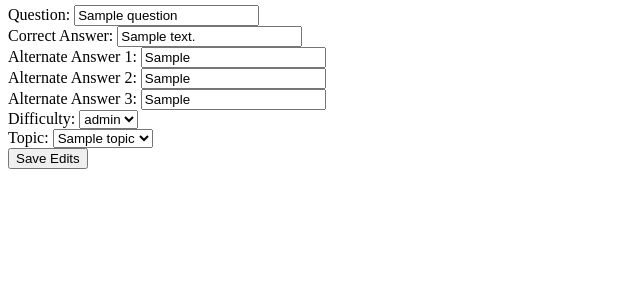
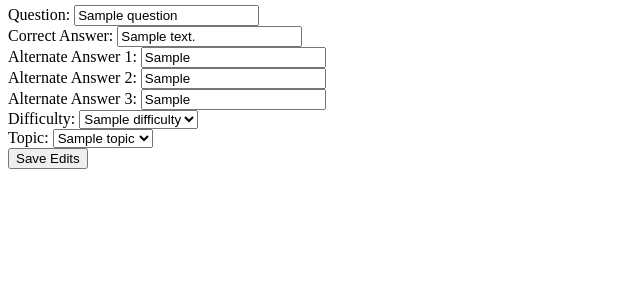
Before and after one commit to Dougmac21/QuizzR, a Flask app: page /questions/1/edit in a window 1280 px wide. Shown: the part 368-668 px from the top of the page, without its empty margins (0-640 px from the left). Run offline with Flask 2, Linux system fonts and the light colour scheme; a database or web service that is not in the repository returns one stand-in record (values such as "Sample title"); some libraries are stand-ins or nearby versions.

Commit message:
Additions and edits by Malcolm to get dropdown autoselection of current value working. Created DB links between difficulties and topics to Question via difficulty_id and topic_id

```diff
--- a/pub_quiz_app/controllers/questions_controller.py
+++ b/pub_quiz_app/controllers/questions_controller.py
@@ -57,9 +57,14 @@ def update_question(id):
     alt_ans_1 = request.form["alt_ans_1"]
     alt_ans_2 = request.form["alt_ans_2"]
     alt_ans_3 = request.form["alt_ans_3"]
-    difficulty = request.form["difficulty"]
-    topic = request.form["topic"]
-    # used = request.form["used"]
+    difficulty_id = request.form["difficulty_id"]
+    topic_id = request.form["topic_id"]
+    print("HJGAKGKGSDJHSGDJHGSDJHSGDJHSD", difficulty_id)
+    print('7364872364872364872364872', topic_id)
+
+    difficulty = difficulty_repository.select(difficulty_id)
+    topic = topic_repository.select(topic_id)
+
     question = Question(the_question, correct_answer, alt_ans_1, alt_ans_2, alt_ans_3, difficulty, topic, id)
     question_repository.update(question)
     return redirect("/questions")
--- a/pub_quiz_app/repositories/difficulty_repository.py
+++ b/pub_quiz_app/repositories/difficulty_repository.py
@@ -18,7 +18,7 @@ def select(id):
     sql = "SELECT * FROM difficulties WHERE id = %s"
     values = [id]
     result = run_sql(sql, values)[0]
-    difficulty = Difficulty(result["level"])
+    difficulty = Difficulty(result["level"], result["id"])
     return difficulty
 
 #select-all
--- a/pub_quiz_app/repositories/topic_repository.py
+++ b/pub_quiz_app/repositories/topic_repository.py
@@ -19,7 +19,7 @@ def select(id):
     sql = "SELECT * FROM topics WHERE id = %s"
     values = [id]
     result = run_sql(sql, values)[0]
-    topic = Topic(result["topic"])
+    topic = Topic(result["topic"], result["id"])
     return topic
 
 #select-all
--- a/pub_quiz_app/templates/questions/edit.html
+++ b/pub_quiz_app/templates/questions/edit.html
@@ -28,29 +28,27 @@
         <input type="text" id="alt_ans_3" name="alt_ans_3" value="{{  question.alt_ans_3  }}">
         <br>
 
-        <label for="difficulty">Difficulty:</label>
-        <select id="difficulty_id" name="difficulty">
+        <label for="difficulty_id">Difficulty:</label>
+        <select id="difficulty_id" name="difficulty_id">
+            <option value="{{ question.difficulty.id }}">{{  question.difficulty  }}</option>
             {%  for difficulty in all_difficulties  %}
-
-            <option value="{{  difficulty.id  }}">{{  difficulty.level  }}</option>
-
+            {% if question.difficulty != difficulty.level %}
+                <option value="{{  difficulty.id  }}">{{  difficulty.level  }}</option>
+            {% endif %}
             {%  endfor  %}
         </select>
         <br>
 
-        <label for="topic">Topic:</label>
-        <select id="topic_id"name="topic">
+        <label for="topic_id">Topic:</label>
+        <select id="topic_id" name="topic_id">
+            <option value="{{ question.topic.id }}">{{  question.topic  }}</option>
             {%  for topic in all_topics  %}
-
-            <option value="{{  topic.id  }}">{{  topic.name  }}</option>
-
+            {% if question.topic != topic.name %}
+                <option value="{{  topic.id  }}">{{  topic.name  }}</option>
+            {% endif %}
             {%  endfor  %}
         </select>
         <br>
-
-        <!-- <label for="used">Used at a previous quiz?:</label>
-        <input type="checkbox" id="used" name="used" value="{{  question.used  }}">
-        <br> -->
 
         <input type="submit" class="edit" value="Save Edits">
 
```
Also changed, not shown: pub_quiz_app/db/pub_quiz.sql (+10 -9 lines).
